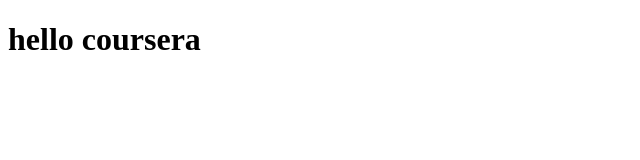
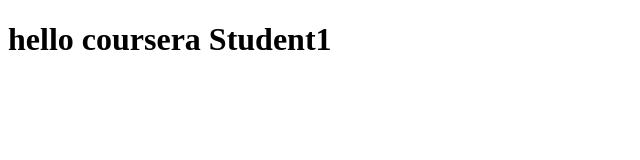
Before and after one commit to learneraditya/coursera-test1, a plain HTML site: page index.html in a window 1280 px wide. Shown: the whole page, without its empty margins (0-640 px from the left). Drawn offline with Linux system fonts and the light colour scheme.

Commit message:
student add

```diff
--- a/index.html
+++ b/index.html
@@ -5,6 +5,6 @@
     <title>Hello coursera</title>
   </head>
   <body>
-  <h1>hello coursera</h1>
+  <h1>hello coursera Student1</h1>
   </body>
 </html>
```
